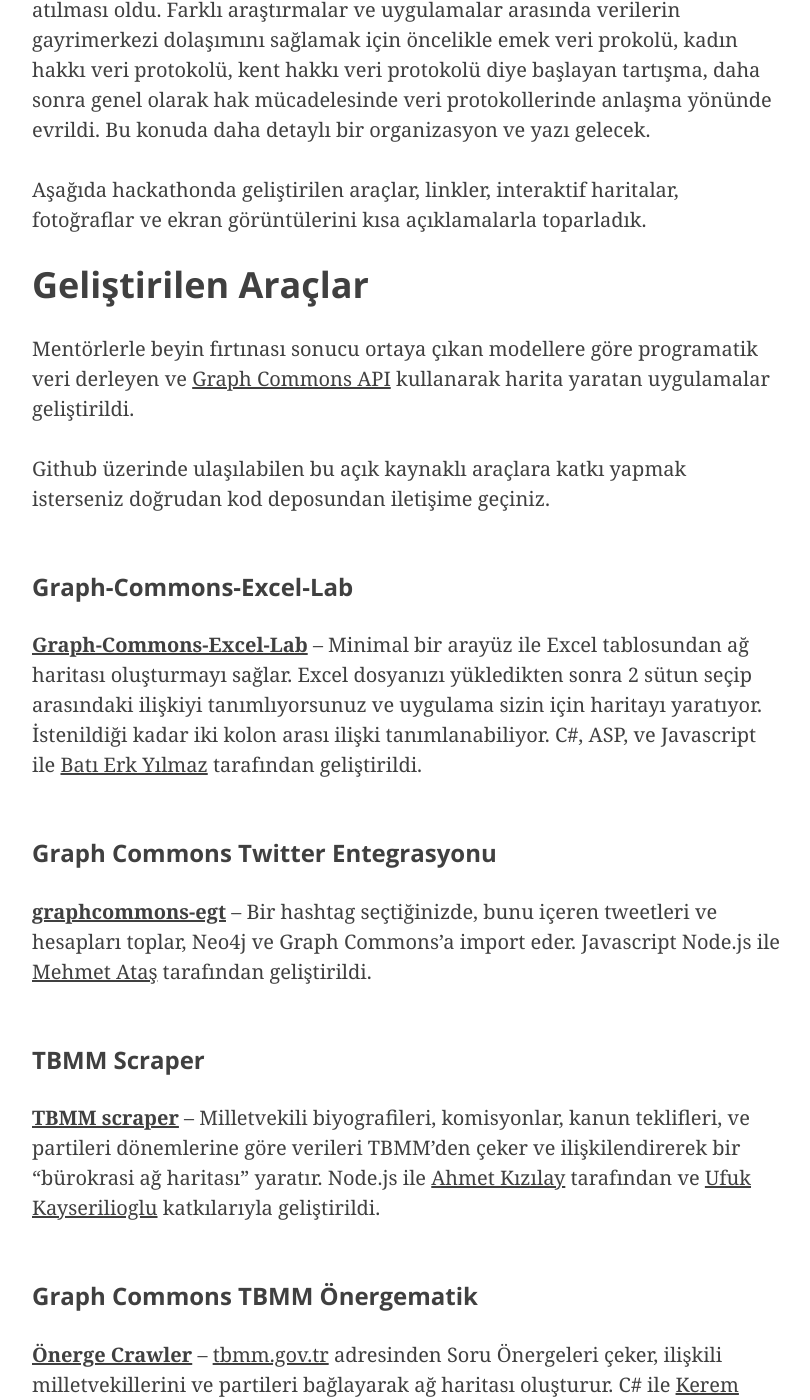
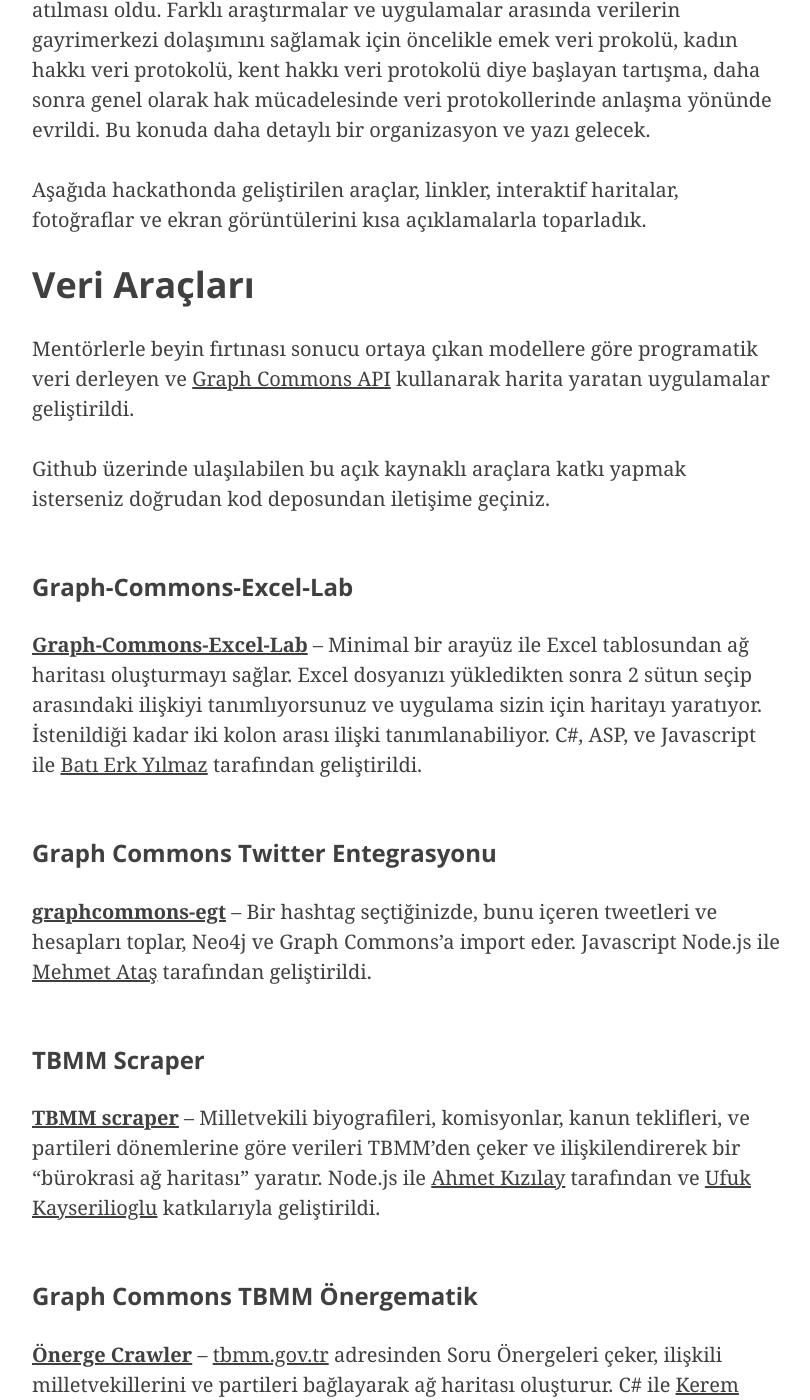
Before and after one commit to graphcommons/hackathons, a Jekyll site: the page built from _posts/2015-08-21-istanbul-yapisal-gazetecilik-dokumentasyon.md, in a window 1280 px wide and 1400 px high, scrolled down 972 px. Shown: the whole window, without its empty margins (233-1043 px from the left). Built offline with Jekyll 4.4.1, drawn with Linux system fonts in a browser that asks for light colours; nearby versions of some CDN libraries; some of the changed text lies outside the part shown.

Commit message:
titlex refined

```diff
--- a/_posts/2015-08-21-istanbul-yapisal-gazetecilik-dokumentasyon.md
+++ b/_posts/2015-08-21-istanbul-yapisal-gazetecilik-dokumentasyon.md
@@ -18,7 +18,7 @@
 
 <a name="araclar"></a>
 
-# Geliştirilen Araçlar
+# Veri Araçları
 Mentörlerle beyin fırtınası sonucu ortaya çıkan modellere göre programatik veri derleyen ve [Graph Commons API](https://graphcommons.com/dev) kullanarak harita yaratan uygulamalar geliştirildi.
 
 Github üzerinde ulaşılabilen bu açık kaynaklı araçlara katkı yapmak isterseniz doğrudan kod deposundan iletişime geçiniz.
@@ -37,7 +37,7 @@
 
 <a name="haritalar"></a>
 
-# Geliştirilen Ağ Haritaları
+# Ağ Haritaları
 
 Hackathon'da programatik ya da manuel olarak derlenen veriler ile interaktif ağ haritaları yaratıldı. Yapılan haritalar okumaya ve analize tabi tutuldu, tartışıldı ve Graph Commons üzerinde yayınlandı.
 
```
Also changed, not shown: _posts/2015-08-21-istanbul-yapisal-gazetecilik-documentation-en.md (+1 -1 lines).
